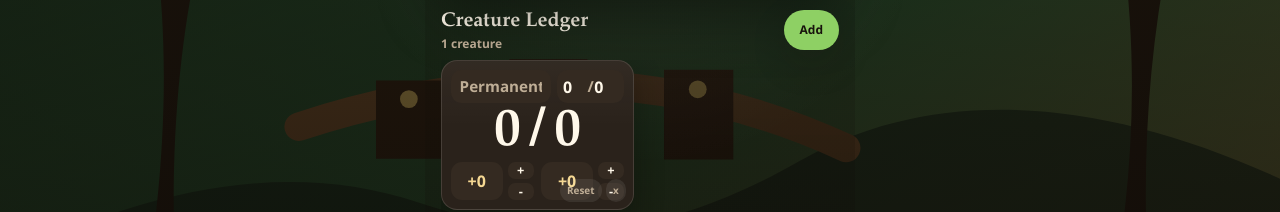
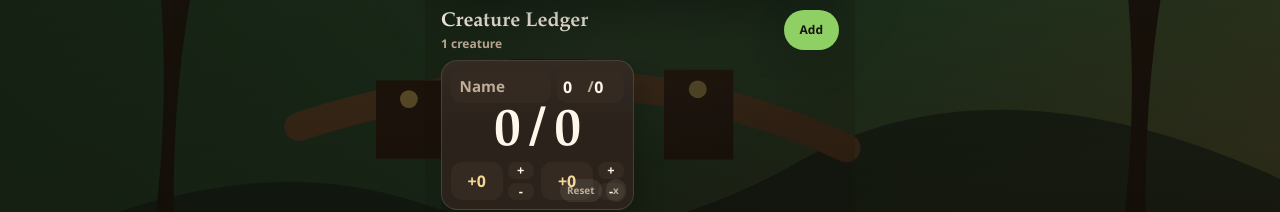
Before and after one commit to alchemiata/mtg-buddy, a React (Vite) app: page / in a window 1280 px wide. Both pictures are taken after a click on the button "Add". Shown: the part 300-512 px from the top of the page. Built offline with nearby package versions, Linux system fonts and the light colour scheme.

Commit message:
Tighten creature card labels and actions

```diff
--- a/src/components/TrackedCard.tsx
+++ b/src/components/TrackedCard.tsx
@@ -41,13 +41,13 @@ function TrackedCard({ card, onUpdate, onReset, onDelete }: TrackedCardProps) {
           id={`name-${card.id}`}
           value={card.name}
           onFocus={() => {
-            if (card.name === "New permanent") {
+            if (card.name === "New") {
               onUpdate(card.id, { name: "" });
             }
           }}
           onChange={(event) => onUpdate(card.id, { name: event.target.value })}
           className="permanent-name-input"
-          placeholder="Permanent name"
+          placeholder="Name"
         />
         <div className="base-pair" aria-label="Base power and toughness">
           <label>
```
